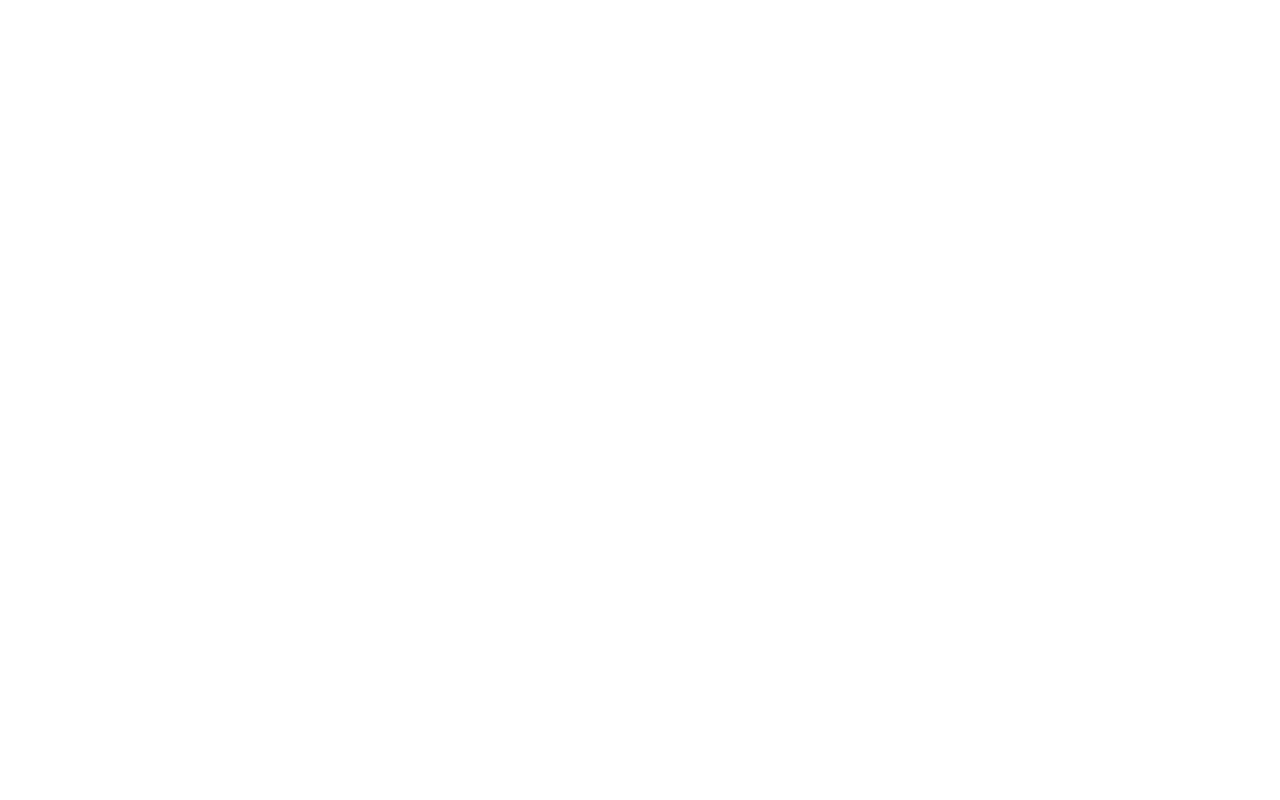
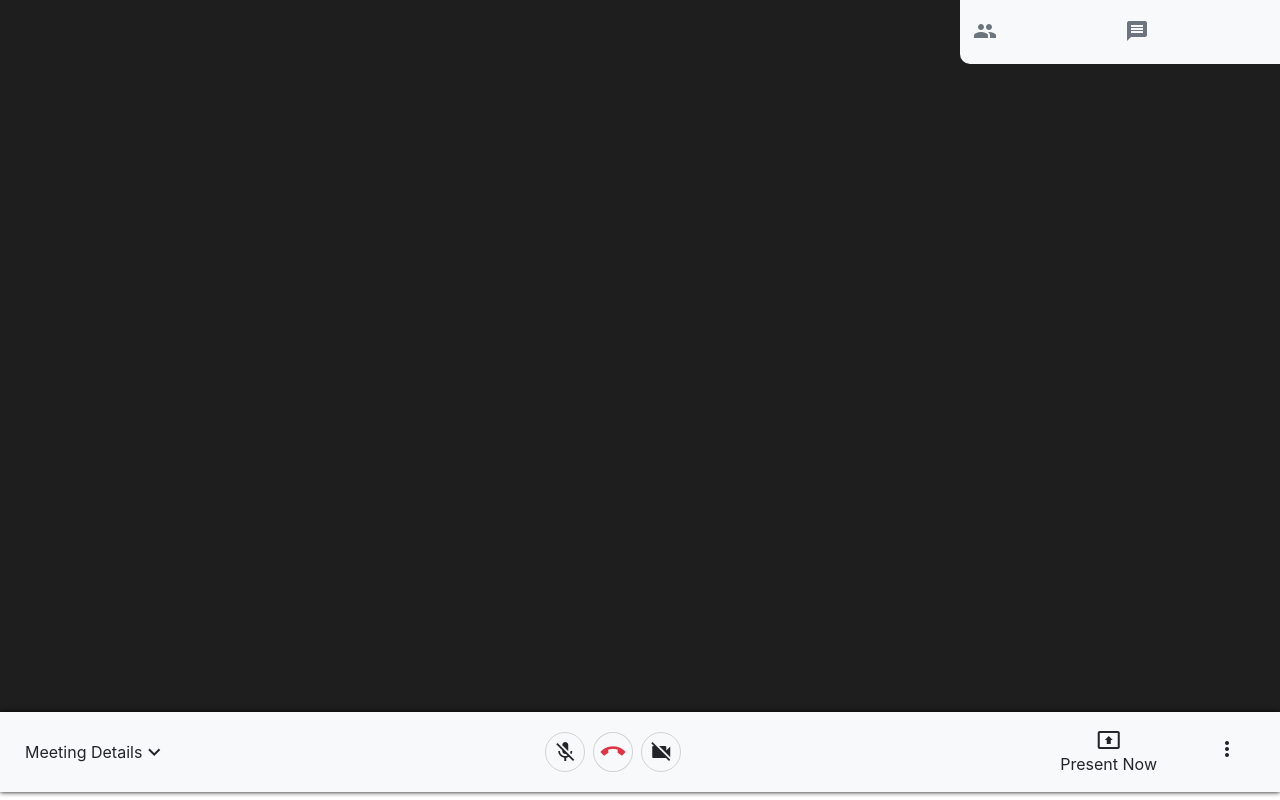
Before and after one commit to octoi/webrtc-video-chat, a website: page index.html in a window 1280 px wide. Drawn offline with Linux system fonts and the light colour scheme.

Commit message:
home page design

```diff
--- a/index.html
+++ b/index.html
@@ -0,0 +1,83 @@
+<!DOCTYPE html>
+<html lang="en">
+
+<head>
+  <meta charset="UTF-8">
+  <meta http-equiv="X-UA-Compatible" content="IE=edge">
+  <meta name="viewport" content="width=device-width, initial-scale=1.0">
+  <title>Google Meet</title>
+  <link rel="stylesheet" href="./public/assets/css/bootstrap.min.css">
+  <link rel="stylesheet" href="https://fonts.googleapis.com/icon?family=Material+Icons">
+  <link rel="stylesheet" href="./public/assets/css/style.css">
+</head>
+
+<body>
+  <main class="d-flex flex-column home-wrap">
+    <div class="g-top text-light">
+      <div class="top-remote-video-show-wrap d-flex">
+        <div id="meetingContainer" class="w-75 d-none">
+          <div class="call-wrap" style="background: black;">
+            <div class="video-wrap" id="divUsers" style="display: flex; flex-wrap: wrap;">
+              <div id="me" class="userbox display-center flex-column">
+                <h2 class="display-center" style="font-size: 14px;"></h2>
+                <div class="display-center">
+                  <video autoplay muted id="localVideoPlayer"></video>
+                </div>
+              </div>
+              <div id="otherTemplate" class="userbox display-center flex-column" style="display: none;">
+                <h2 class="display-center" style="font-size: 14px;"></h2>
+                <div class="display-center">
+                  <video autoplay muted></video>
+                  <audio autoplay muted controls style="display: none;"></audio>
+                </div>
+              </div>
+            </div>
+          </div>
+        </div>
+      </div>
+      <div class="g-top-left bg-light text-secondary w-25 d-flex align-items-center justify-content-between pl-2 pr-2">
+        <div class="top-left-participant-wrap pt-2 cursor-pointer">
+          <div class="top-left-participant-icon">
+            <span class="material-icons">people</span>
+          </div>
+          <div class="top-left-participant-count"></div>
+        </div>
+        <div class="top-left-chat-wrap pt-2 cursor-pointer">
+          <span class="material-icons">message</span>
+        </div>
+        <div class="top-left-time-wrap"></div>
+      </div>
+    </div>
+    <div class="g-bottom bg-light m-0 d-flex justify-content-between align-items-center">
+      <div class="bottom-left d-flex" style="height: 10vh;">
+        <div class="display-center cursor-pointer meeting-details-button">
+          Meeting Details<span class="material-icons">keyboard_arrow_down</span>
+        </div>
+      </div>
+      <div class="bottom-middle d-flex justify-content-center align-items-center" style="height: 10vh;">
+        <div class="mic-toggle-wrap action-icon-style display-center mr-2 cursor-pointer" id="micMuteUnmute">
+          <span class="material-icons">mic_off</span>
+        </div>
+        <div class="end-call-wrap action-icon-style display-center mr-2 cursor-pointer">
+          <span class="material-icons text-danger">call</span>
+        </div>
+        <div class="video-toggle-wrap action-icon-style display-center cursor-pointer">
+          <span class="material-icons">videocam_off</span>
+        </div>
+      </div>
+      <div class="bottom-right d-flex justify-content-center align-items-center mr-3" style="height: 10vh;">
+        <div class="present-now-wrap d-flex justify-content-center flex-column align-items-center mr-5 cursor-pointer">
+          <span class="material-icons">present_to_all</span>
+          <div>Present Now</div>
+        </div>
+        <div class="option-now-wrap cursor-pointer display-center" style="height: 10vh; position: relative;">
+          <div class="option-icon">
+            <span class="material-icons">more_vert</span>
+          </div>
+        </div>
+      </div>
+    </div>
+  </main>
+</body>
+
+</html>
--- a/public/assets/css/style.css
+++ b/public/assets/css/style.css
@@ -54,3 +54,75 @@ input:focus {
 .jumbotron {
   background: white;
 }
+
+/* index page */
+
+.home-wrap {
+  background-color: rgb(31, 30, 30);
+}
+
+.g-top {
+  height: 89vh;
+  position: relative;
+}
+
+.video-wrap {
+  height: 600px;
+}
+
+.video-wrap > * {
+  flex: 1 1 250px;
+  border: 1px solid white;
+}
+
+.g-top-left {
+  position: absolute;
+  right: 0;
+  height: 8vh;
+  top: 0;
+  border-bottom-left-radius: 10px;
+}
+
+.top-left-participant-wrap {
+  position: relative;
+}
+
+.cursor-pointer {
+  cursor: pointer;
+  padding: 5px;
+}
+.cursor-pointer:hover {
+  background-color: rgb(226, 225, 225);
+  border-radius: 5px;
+}
+
+.top-left-participant-count {
+  position: absolute;
+  top: -2px;
+  right: -3px;
+  font-size: 15px;
+}
+
+.g-bottom {
+  /* margin: 0 -10px !important; */
+  padding: 0 20px;
+  box-shadow: 0px 0px 5px black;
+  z-index: 2;
+}
+
+.bottom-left {
+  position: relative;
+}
+
+.action-icon-style {
+  height: 40px;
+  width: 40px;
+  border: 1px solid lightgray;
+  border-radius: 50%;
+  font-size: 8px !important;
+}
+
+.end-call-wrap {
+  -ms-transform: rotate(135deg);
+  transform: rotate(135deg);
+}
```
